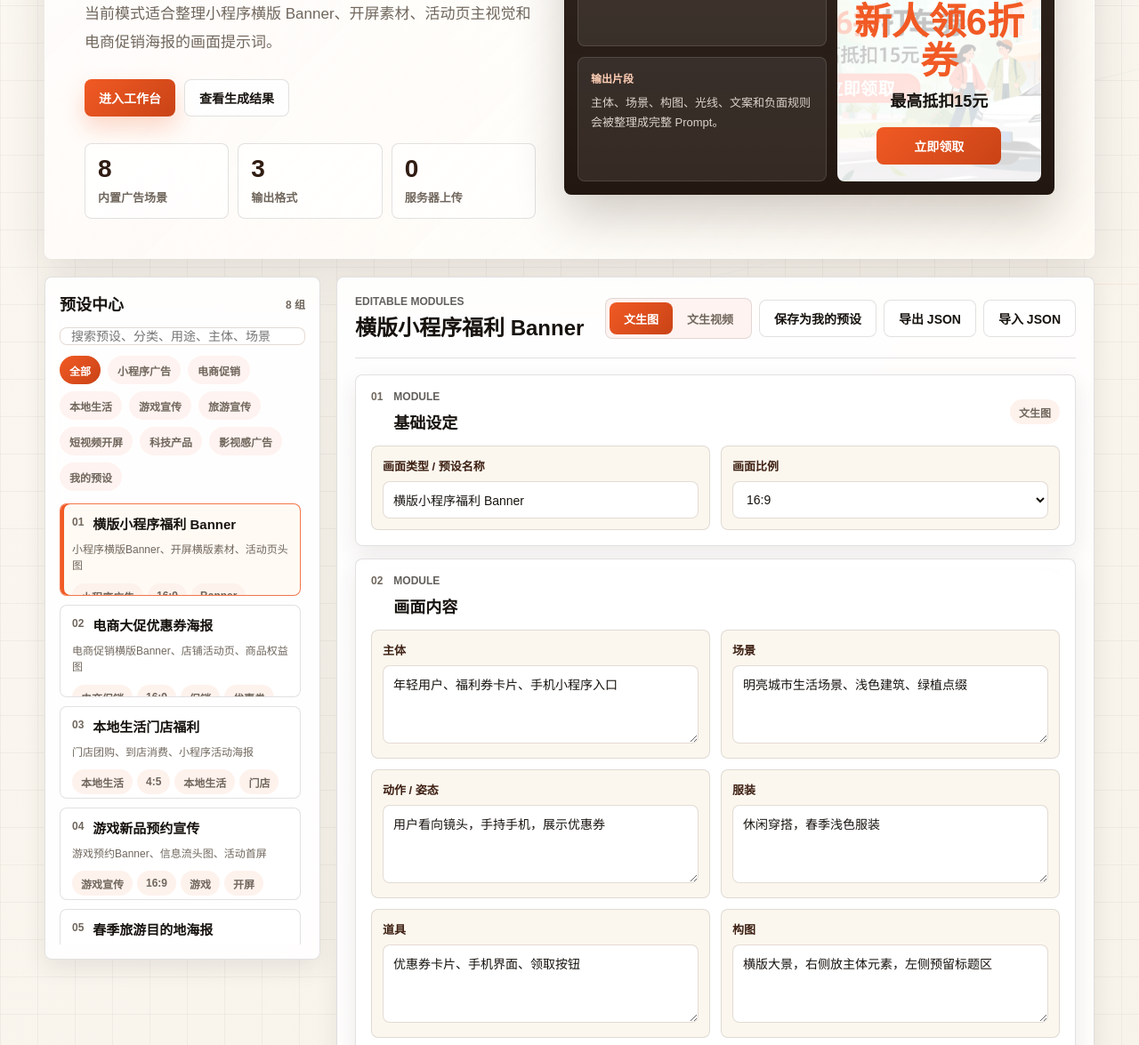
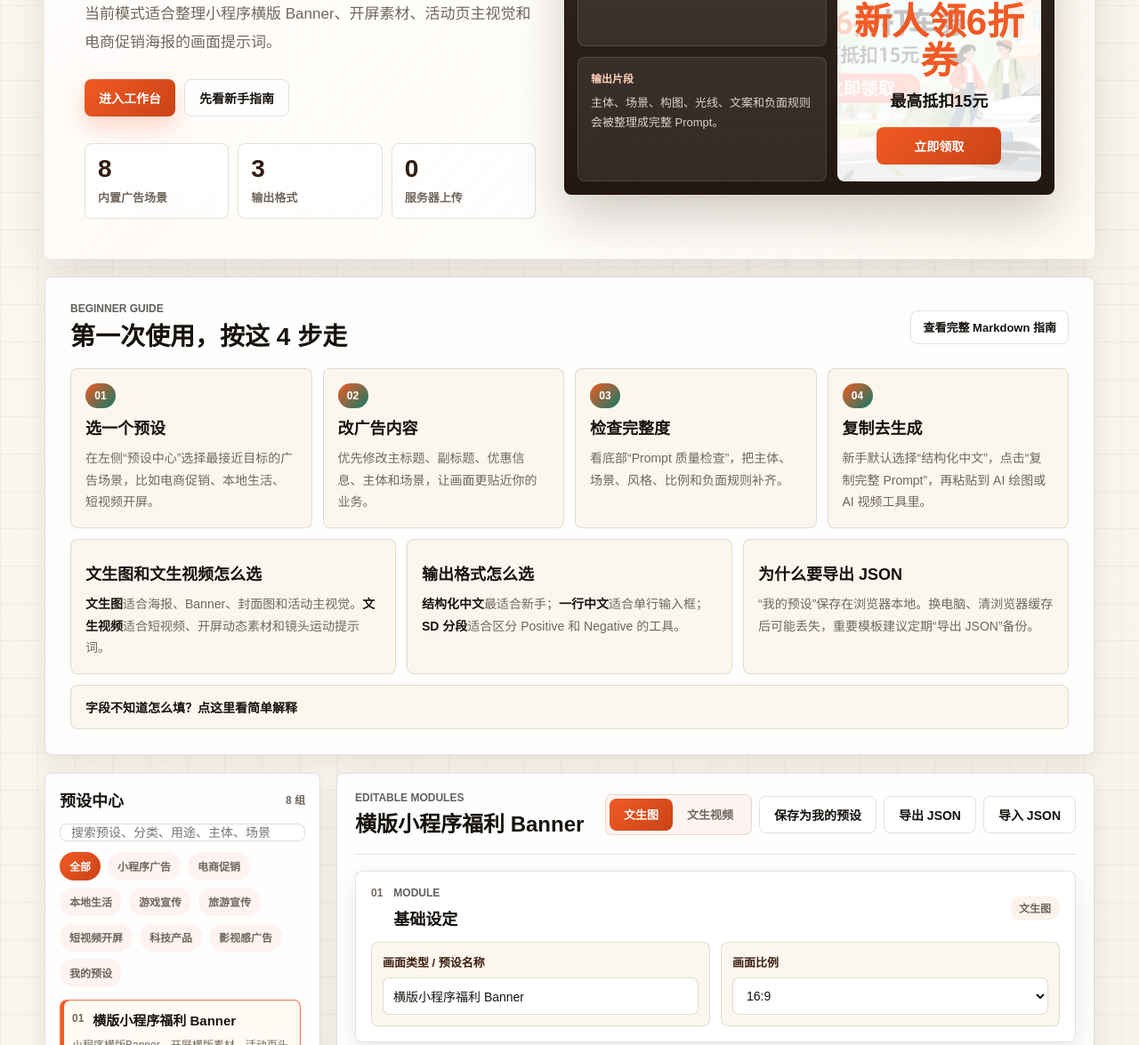
Before and after one commit to sxjzyclt/didi-prompt-tool, a plain HTML site: page index.html in a window 1280 px wide. Shown: the part 288-1463 px from the top of the page at 89% size. Drawn offline with Linux system fonts and the light colour scheme.

Commit message:
Add beginner guide to website

```diff
--- a/index.html
+++ b/index.html
@@ -6,7 +6,7 @@
   <meta name="description" content="面向广告创意、活动 Banner 和短视频开屏素材的 AI Prompt 工作台。">
   <title>Didi Prompt Tool | AI 广告创意 Prompt 工作台</title>
   <link rel="icon" href="./favicon.svg" type="image/svg+xml">
-  <link rel="stylesheet" href="./styles.css?v=20260430a">
+  <link rel="stylesheet" href="./styles.css?v=20260508a">
 </head>
 <body class="mode-image">
   <div class="ambient-bg" aria-hidden="true">
@@ -26,6 +26,7 @@
       </span>
     </a>
     <nav class="nav-links" aria-label="页面导航">
+      <a href="#guide">新手指南</a>
       <a href="#workspace">工作台</a>
       <a href="#finalPrompt">提示词</a>
       <a href="#privacy">隐私</a>
@@ -41,7 +42,7 @@
         <p id="heroSubhead" class="subhead">适合生成小程序横版 Banner、开屏素材、活动页主视觉、电商促销海报，一键组合画面内容、视觉风格和广告文案。</p>
         <div class="hero-actions">
           <a class="primary-link" href="#workspace">进入工作台</a>
-          <a class="secondary-link" href="#finalPrompt">查看生成结果</a>
+          <a class="secondary-link" href="#guide">先看新手指南</a>
         </div>
         <dl class="hero-stats" aria-label="产品能力">
           <div>
@@ -88,6 +89,65 @@
           </div>
         </div>
       </div>
+    </section>
+
+    <section id="guide" class="guide-section" aria-label="新手操作指南">
+      <div class="guide-head">
+        <div>
+          <p class="eyebrow">Beginner Guide</p>
+          <h2>第一次使用，按这 4 步走</h2>
+        </div>
+        <a class="guide-doc-link" href="./新手操作指南.md" target="_blank" rel="noreferrer">查看完整 Markdown 指南</a>
+      </div>
+
+      <div class="guide-steps">
+        <article>
+          <span>01</span>
+          <h3>选一个预设</h3>
+          <p>在左侧“预设中心”选择最接近目标的广告场景，比如电商促销、本地生活、短视频开屏。</p>
+        </article>
+        <article>
+          <span>02</span>
+          <h3>改广告内容</h3>
+          <p>优先修改主标题、副标题、优惠信息、主体和场景，让画面更贴近你的业务。</p>
+        </article>
+        <article>
+          <span>03</span>
+          <h3>检查完整度</h3>
+          <p>看底部“Prompt 质量检查”，把主体、场景、风格、比例和负面规则补齐。</p>
+        </article>
+        <article>
+          <span>04</span>
+          <h3>复制去生成</h3>
+          <p>新手默认选择“结构化中文”，点击“复制完整 Prompt”，再粘贴到 AI 绘图或 AI 视频工具里。</p>
+        </article>
+      </div>
+
+      <div class="guide-grid">
+        <div class="guide-card">
+          <h3>文生图和文生视频怎么选</h3>
+          <p><strong>文生图</strong>适合海报、Banner、封面图和活动主视觉。<strong>文生视频</strong>适合短视频、开屏动态素材和镜头运动提示词。</p>
+        </div>
+        <div class="guide-card">
+          <h3>输出格式怎么选</h3>
+          <p><strong>结构化中文</strong>最适合新手；<strong>一行中文</strong>适合单行输入框；<strong>SD 分段</strong>适合区分 Positive 和 Negative 的工具。</p>
+        </div>
+        <div class="guide-card">
+          <h3>为什么要导出 JSON</h3>
+          <p>“我的预设”保存在浏览器本地。换电脑、清浏览器缓存后可能丢失，重要模板建议定期“导出 JSON”备份。</p>
+        </div>
+      </div>
+
+      <details class="guide-faq">
+        <summary>字段不知道怎么填？点这里看简单解释</summary>
+        <div class="field-help">
+          <p><strong>主体：</strong>画面里最重要的人、物、产品或角色。</p>
+          <p><strong>场景：</strong>背景环境，比如商场门口、城市街区、科技展厅。</p>
+          <p><strong>构图：</strong>标题放哪，主体放哪，横版还是竖版。</p>
+          <p><strong>视觉风格：</strong>商业插画、3D 卡通、轻写实广告、电影海报等。</p>
+          <p><strong>负面规则：</strong>告诉 AI 不要乱码、错别字、水印、二维码、未授权 Logo。</p>
+        </div>
+      </details>
     </section>
 
     <section id="workspace" class="workspace" aria-label="Prompt 编辑工作台">
@@ -166,6 +226,6 @@
     </footer>
   </main>
 
-  <script src="./app.js?v=20260430a"></script>
+  <script src="./app.js?v=20260508a"></script>
 </body>
 </html>
--- a/styles.css
+++ b/styles.css
@@ -528,6 +528,128 @@ h1 {
   min-width: 140px;
   color: white;
   background: linear-gradient(135deg, var(--accent), #c94316);
+}
+
+.guide-section {
+  margin-top: 20px;
+  padding: 28px;
+  border: 1px solid var(--line);
+  border-radius: var(--radius);
+  background: rgba(255, 255, 255, 0.88);
+  box-shadow: var(--small-shadow);
+  backdrop-filter: blur(16px);
+}
+
+.guide-head {
+  display: flex;
+  align-items: center;
+  justify-content: space-between;
+  gap: 16px;
+}
+
+.guide-head h2 {
+  font-size: 28px;
+  line-height: 1.2;
+}
+
+.guide-doc-link {
+  min-height: 38px;
+  display: inline-flex;
+  align-items: center;
+  flex: 0 0 auto;
+  padding: 0 13px;
+  border: 1px solid var(--line);
+  border-radius: var(--radius);
+  color: var(--ink);
+  background: var(--surface-strong);
+  font-size: 13px;
+  font-weight: 900;
+}
+
+.guide-steps {
+  display: grid;
+  grid-template-columns: repeat(4, minmax(0, 1fr));
+  gap: 12px;
+  margin-top: 18px;
+}
+
+.guide-steps article,
+.guide-card,
+.guide-faq {
+  border: 1px solid var(--line);
+  border-radius: var(--radius);
+  background: var(--surface-soft);
+}
+
+.guide-steps article {
+  padding: 16px;
+}
+
+.guide-steps span {
+  display: inline-flex;
+  align-items: center;
+  justify-content: center;
+  width: 34px;
+  height: 28px;
+  border-radius: 999px;
+  color: white;
+  background: linear-gradient(135deg, var(--accent), var(--accent-2));
+  font-size: 12px;
+  font-weight: 900;
+}
+
+.guide-steps h3,
+.guide-card h3 {
+  margin-top: 12px;
+  font-size: 18px;
+  line-height: 1.25;
+}
+
+.guide-steps p,
+.guide-card p,
+.field-help p {
+  margin: 10px 0 0;
+  color: var(--muted);
+  font-size: 14px;
+  line-height: 1.75;
+}
+
+.guide-grid {
+  display: grid;
+  grid-template-columns: repeat(3, minmax(0, 1fr));
+  gap: 12px;
+  margin-top: 12px;
+}
+
+.guide-card {
+  padding: 16px;
+}
+
+.guide-card strong,
+.field-help strong {
+  color: var(--ink);
+}
+
+.guide-faq {
+  margin-top: 12px;
+  padding: 0;
+  overflow: hidden;
+}
+
+.guide-faq summary {
+  min-height: 48px;
+  display: flex;
+  align-items: center;
+  padding: 0 16px;
+  color: var(--ink);
+  cursor: pointer;
+  font-size: 14px;
+  font-weight: 900;
+}
+
+.field-help {
+  padding: 0 16px 16px;
+  border-top: 1px solid var(--line);
 }
 
 .workspace {
@@ -1138,6 +1260,11 @@ body.mode-video .copy-state {
     grid-template-columns: 1fr;
   }
 
+  .guide-steps,
+  .guide-grid {
+    grid-template-columns: repeat(2, minmax(0, 1fr));
+  }
+
   .preset-panel {
     position: static;
     max-height: none;
@@ -1182,6 +1309,29 @@ body.mode-video .copy-state {
   .hero {
     gap: 22px;
     padding: 24px 18px;
+  }
+
+  .guide-section {
+    padding: 20px 16px;
+  }
+
+  .guide-head {
+    align-items: flex-start;
+    flex-direction: column;
+  }
+
+  .guide-head h2 {
+    font-size: 24px;
+  }
+
+  .guide-doc-link {
+    width: 100%;
+    justify-content: center;
+  }
+
+  .guide-steps,
+  .guide-grid {
+    grid-template-columns: 1fr;
   }
 
   h1 {
```
Also changed, not shown: 2 other files.
